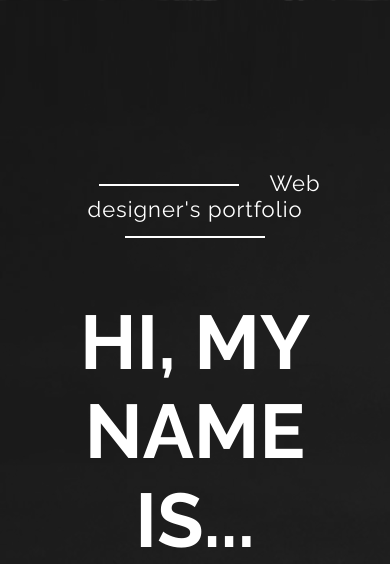
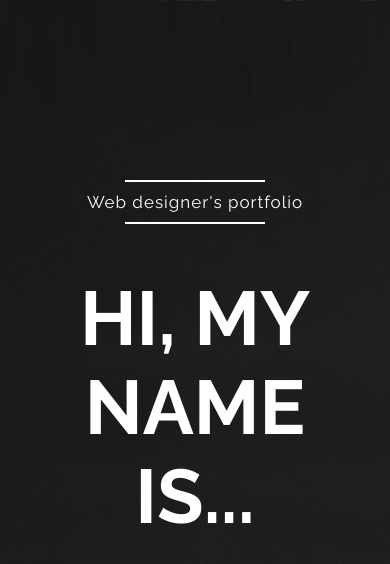
Before and after one commit to mtgallery/photos, a PHP site: page /PortfolioSite/index.html in a window 390 px wide. Shown: the top 564 px of the page. Run offline with PHP 8.4, Linux system fonts and the light colour scheme; some libraries are stand-ins or nearby versions.

Commit message:
PortfolioSite

```diff
--- a/PortfolioSite/css/style.css
+++ b/PortfolioSite/css/style.css
@@ -310,3 +310,19 @@ body{
     padding: 12px 0;
     font-size: 1.3rem;
 }
+
+
+
+/*responsive*/
+
+@media (max-width: 768px){
+    .site-title-sub::before,
+    .site-title-sub::after{
+        display: block;
+        widows: 80%;
+        margin: 10px auto;
+    }
+    .site-title-sub{
+        font-size: 1.7rem;
+    }
+}
```
